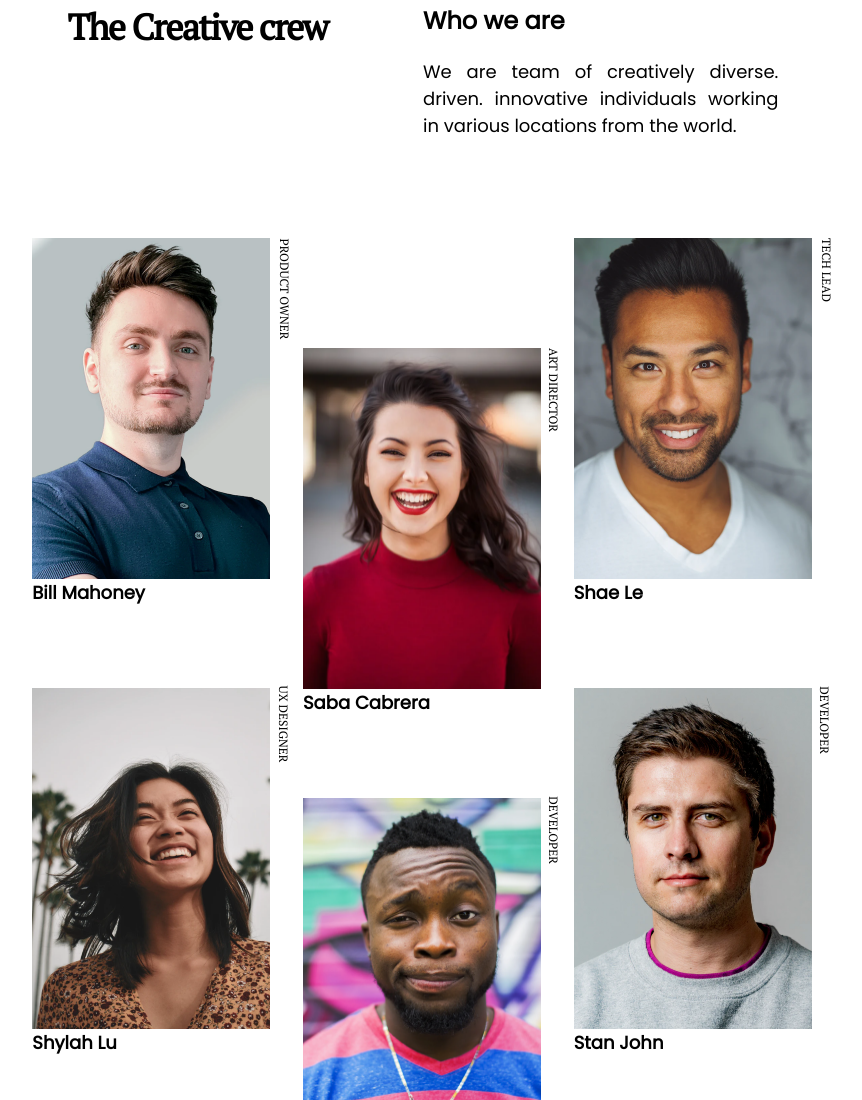
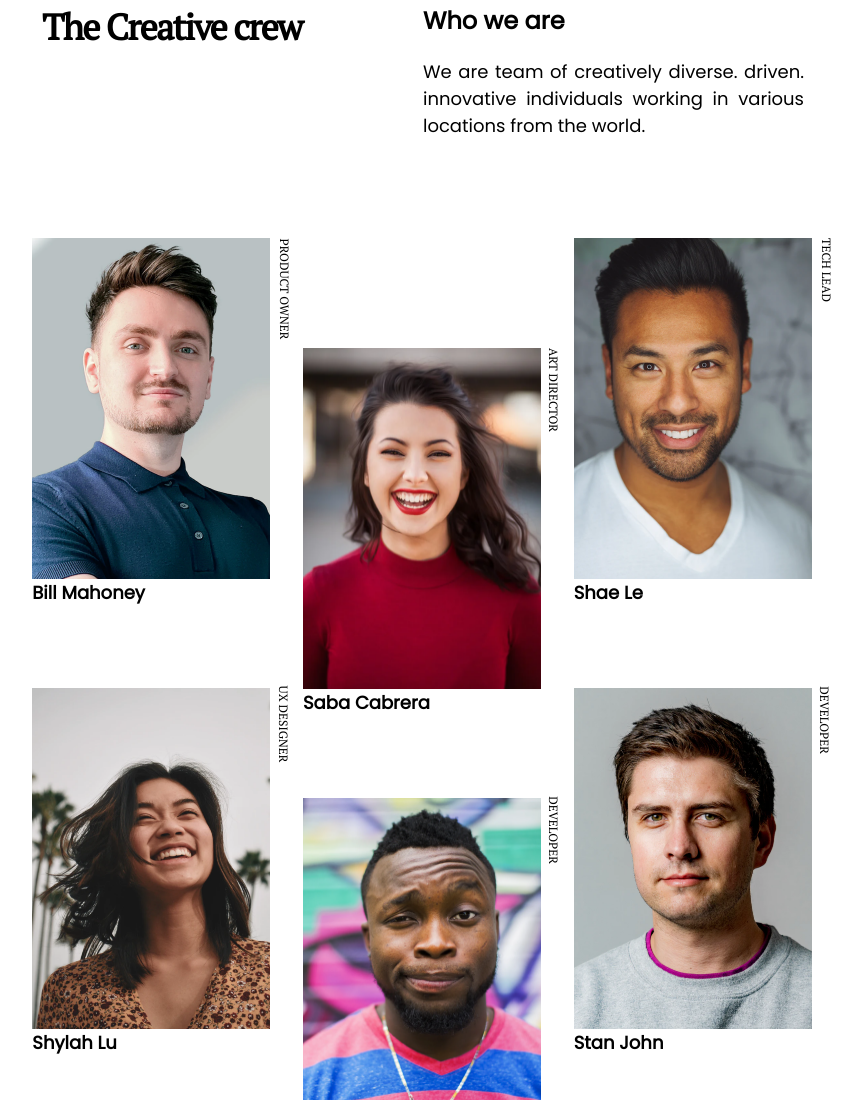
Before and after one commit to HumbertoDevelop/TeamWeb, a plain HTML site: page index.html in a window 1280 px wide. Shown: the top 1100 px of the page, without its empty margins (217-1079 px from the left). Drawn offline with Linux system fonts and the light colour scheme.

Commit message:
Width
 width: 56%;
        /* width: 56%; */
        max-width: 768px;

```diff
--- a/styles/style.css
+++ b/styles/style.css
@@ -36,7 +36,8 @@
         border: 3px solid #0000;
         display: flex;
         justify-content: space-between;
-        width: 56%;
+        /* width: 56%; */
+        max-width: 768px;
     }
 
     .header-1{
```
